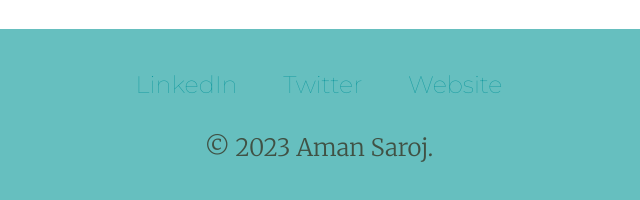
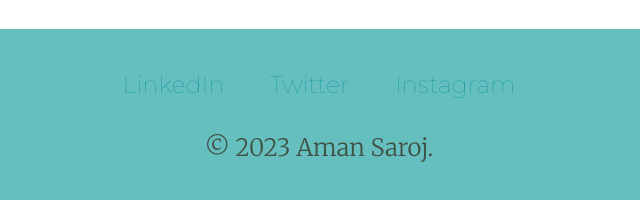
Before and after one commit to iamansaroj/AmanSaroj-Portfolio-1, a plain HTML site: page index.html in a window 1280 px wide. Shown: the part 2421-2621 px from the top of the page, 321-961 px from the left. Drawn offline with Linux system fonts and the light colour scheme.

Commit message:
Update index.html

```diff
--- a/index.html
+++ b/index.html
@@ -52,8 +52,8 @@
 
       <div class="bottom-container">
         <a class="footer-link" href="https://www.linkedin.com/in/aman-saroj-a565ba17b/">LinkedIn</a>
-        <a class="footer-link" href="https://twitter.com/">Twitter</a>
-        <a class="footer-link" href="https://www.appbrewery.co/">Website</a>
+        <a class="footer-link" href="https://twitter.com/iamansaroj">Twitter</a>
+        <a class="footer-link" href="https://www.instagram.com/iamansaroj/">Instagram</a>
         <p>© 2023 Aman Saroj.</p>
       </div>
 
```
